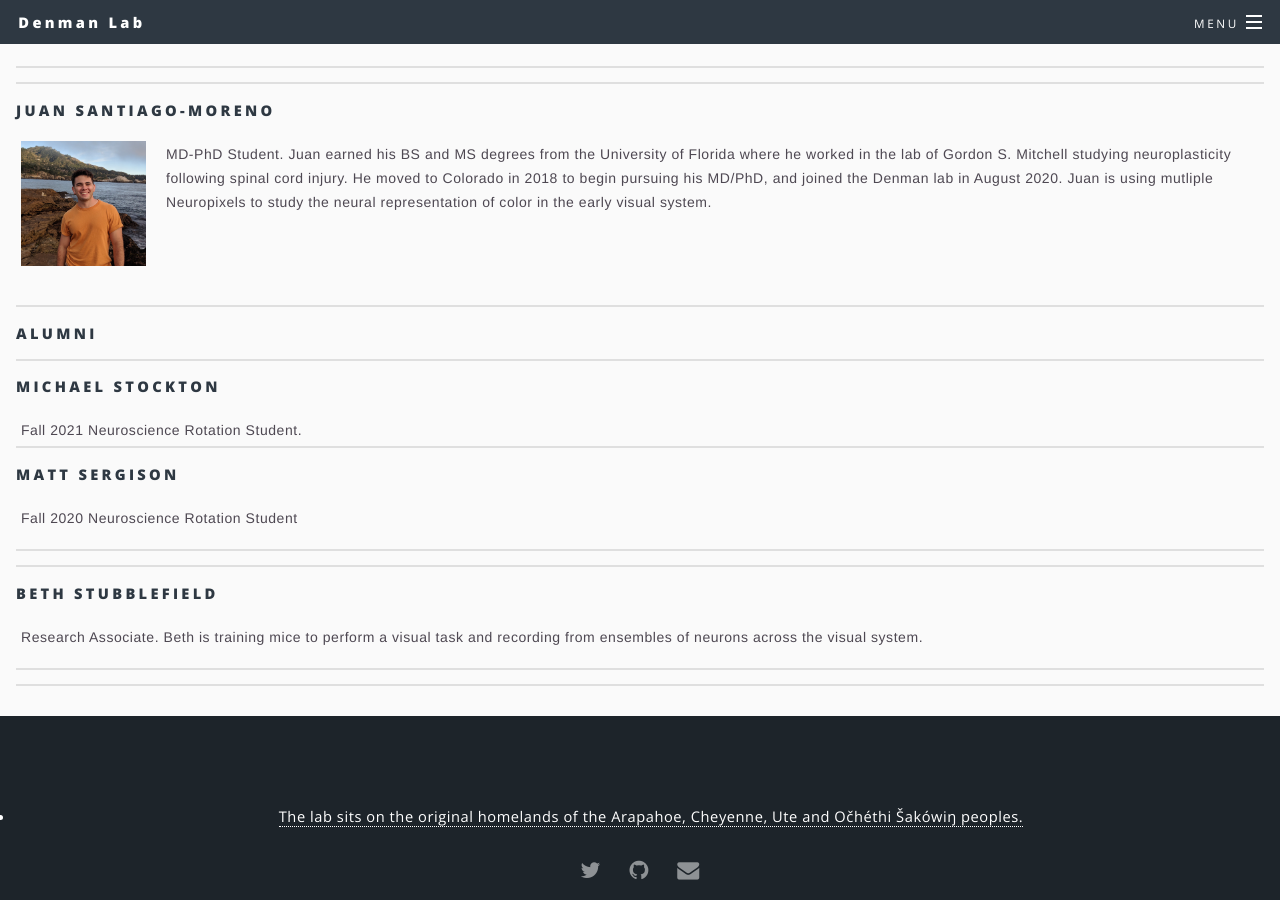
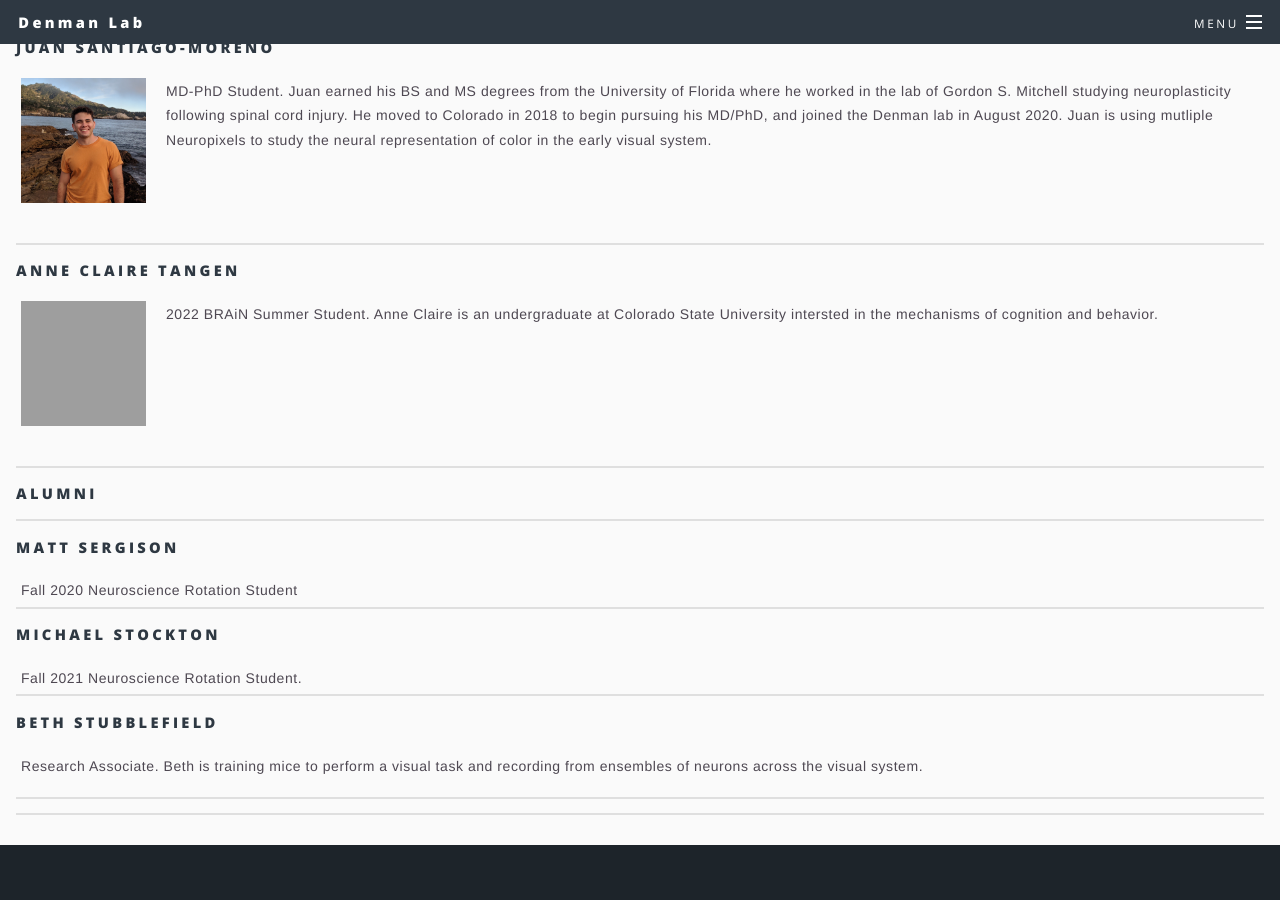
Before and after one commit to denmanlab/denmanlab.github.io, a Jekyll site: the page built from _pages/people.html, in a window 1280 px wide and 900 px high, scrolled down 1999 px. Built offline with Jekyll 4.4.1, drawn with Linux system fonts in a browser that asks for light colours; grey boxes are pictures that could not be loaded.

Commit message:
Update people.html

```diff
--- a/_pages/people.html
+++ b/_pages/people.html
@@ -56,7 +56,7 @@ background-image: cu001.jpeg
     Rotation Student, Computational Bioscience Program. Nick is developing methods to extract neural information from high-density electrophysiological recordings, including in the context of intracranial electrical stimulation.
     </p2>
 </div>
-<hr style="margin:1em 0 1em 0;" />
+
 
 <hr style="margin:0 0 1em 0;" />
 <h4>Jordan Hickman</h4>
@@ -77,7 +77,7 @@ background-image: cu001.jpeg
     Professional Research Assistant. Grant is a jack-of-all-trades in the lab, training mice on visual psychophysics tasks, developing whole-brain expression viral expression techniques, making brains clear, and building software. His work is focused on the anatomy of electrical stimulation.
     </p2>
 </div>
-<hr style="margin:1em 0 1em 0;" />
+
 
 <hr style="margin:0 0 1em 0;" />
 <h4>Juan Santiago-Moreno</h4>
@@ -89,19 +89,22 @@ background-image: cu001.jpeg
 Juan is using mutliple Neuropixels to study the neural representation of color in the early visual system.
     </p2>
 </div>
+
 <hr style="margin:1em 0 1em 0;" />
-
+<h4>Anne Claire Tangen</h4>
+<div class=image_wrapper>
+    <img id="img" src="/images/slide.png"
+    width="125" height="125" class="bio_img_l"/>
+    <p2>
+    2022 BRAiN Summer Student. Anne Claire is an undergraduate at Colorado State University intersted in the mechanisms of cognition and behavior.
+    </p2>
+</div>
+<hr style="margin:1em 0 1em 0;" />
 
 
 <h4>Alumni</h4>
 
-<hr style="margin:0 0 1em 0;" />
-<h4>Michael Stockton</h4>
-<div class=image_wrapper>
-    <p2>
-    Fall 2021 Neuroscience Rotation Student.
-    </p2>
-</div>
+
 
 
 <hr style="margin:0 0 1em 0;" />
@@ -111,7 +114,14 @@ Juan is using mutliple Neuropixels to study the neural representation of color i
         Fall 2020 Neuroscience Rotation Student
     </p2>
 </div>
-<hr style="margin:1em 0 1em 0;" />
+
+<hr style="margin:0 0 1em 0;" />
+<h4>Michael Stockton</h4>
+<div class=image_wrapper>
+    <p2>
+    Fall 2021 Neuroscience Rotation Student.
+    </p2>
+</div>
 
 <hr style="margin:0 0 1em 0;" />
 <h4>Beth Stubblefield</h4>
```
